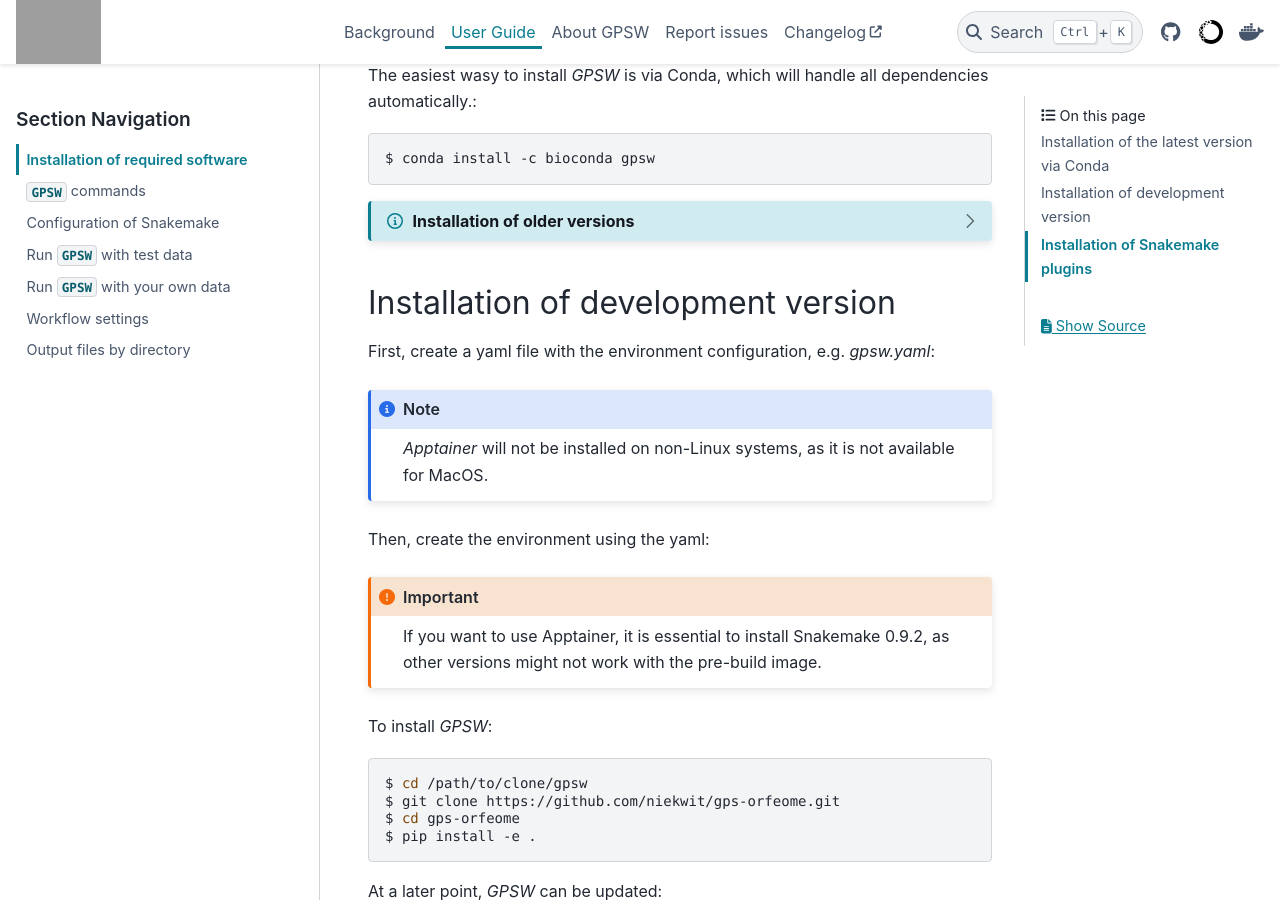
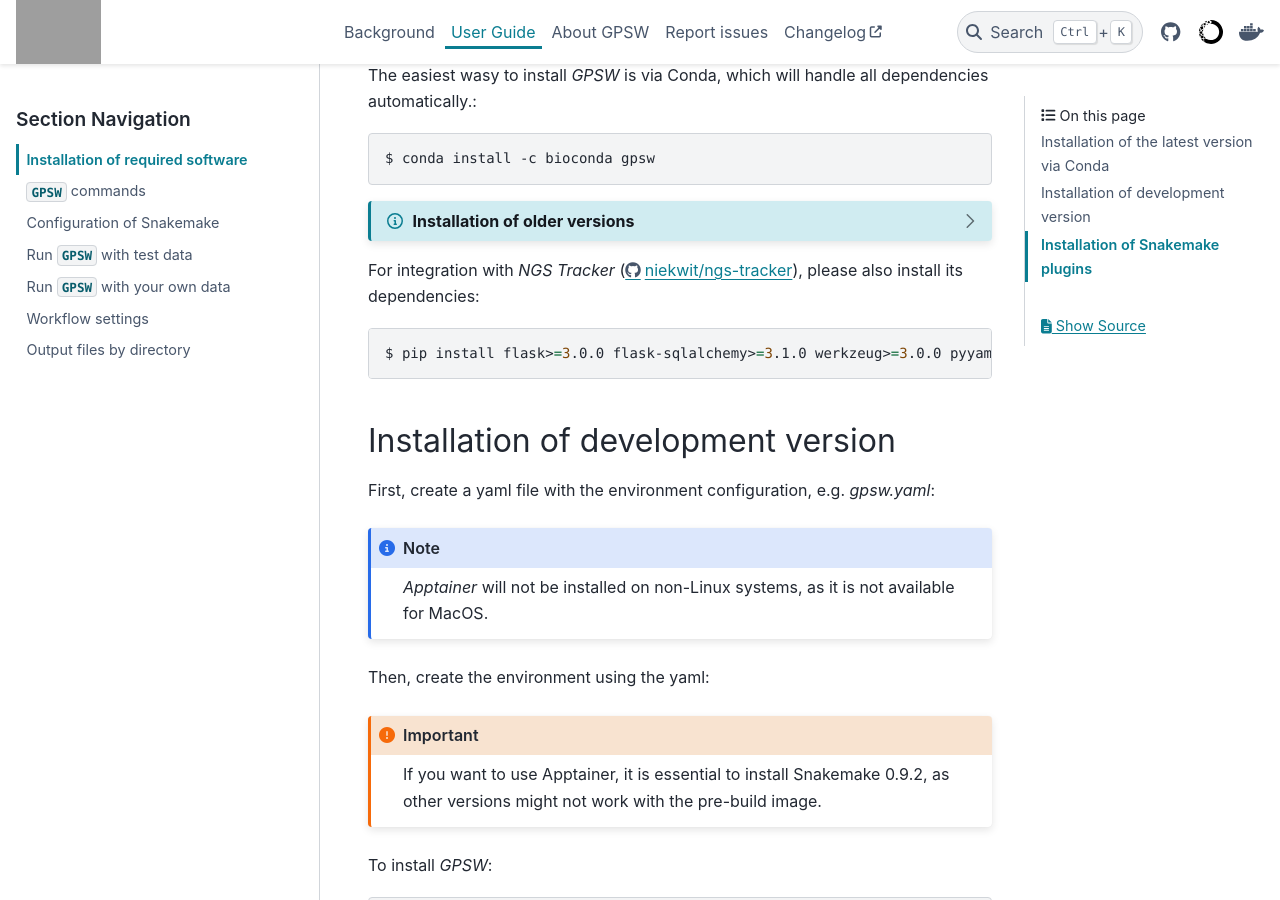
Before and after one commit to niekwit/gps-orfeome, a Sphinx documentation site: the page built from docs/installation_of_required_software.rst, in a window 1280 px wide and 900 px high, scrolled down 399 px. Built offline with Sphinx 7.4.7 and the PyData theme 0.15.4, drawn with Linux system fonts in a browser that asks for light colours; grey boxes are pictures that could not be loaded.

Commit message:
integration with ngs-tracker

```diff
--- a/docs/installation_of_required_software.rst
+++ b/docs/installation_of_required_software.rst
@@ -32,6 +32,13 @@ The easiest wasy to install `GPSW` is via Conda, which will handle all dependenc
       $ conda create -n gpsw=VERSION
 
    All available releases can be found on the `GitHub releases page <https://github.com/niekwit/gps-orfeome/releases>`_.
+
+
+For integration with `NGS Tracker` (https://github.com/niekwit/ngs-tracker), please also install its dependencies:
+
+.. code-block:: shell
+
+   $ pip install flask>=3.0.0 flask-sqlalchemy>=3.1.0 werkzeug>=3.0.0 pyyaml>=6.0 requests>=2.28 black>=22.0
 
 
 Installation of development version
```
Also changed, not shown: 5 other files.
